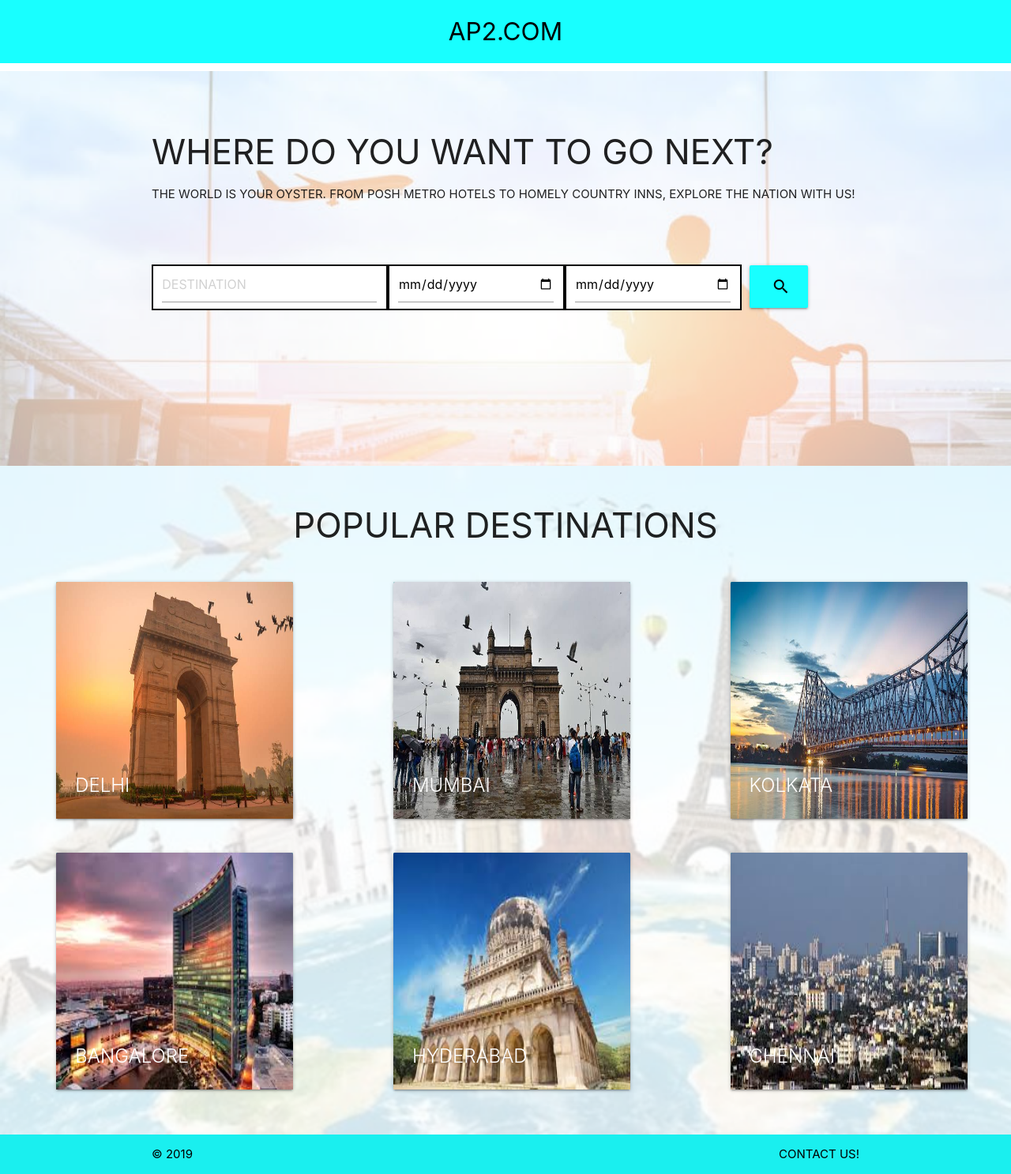
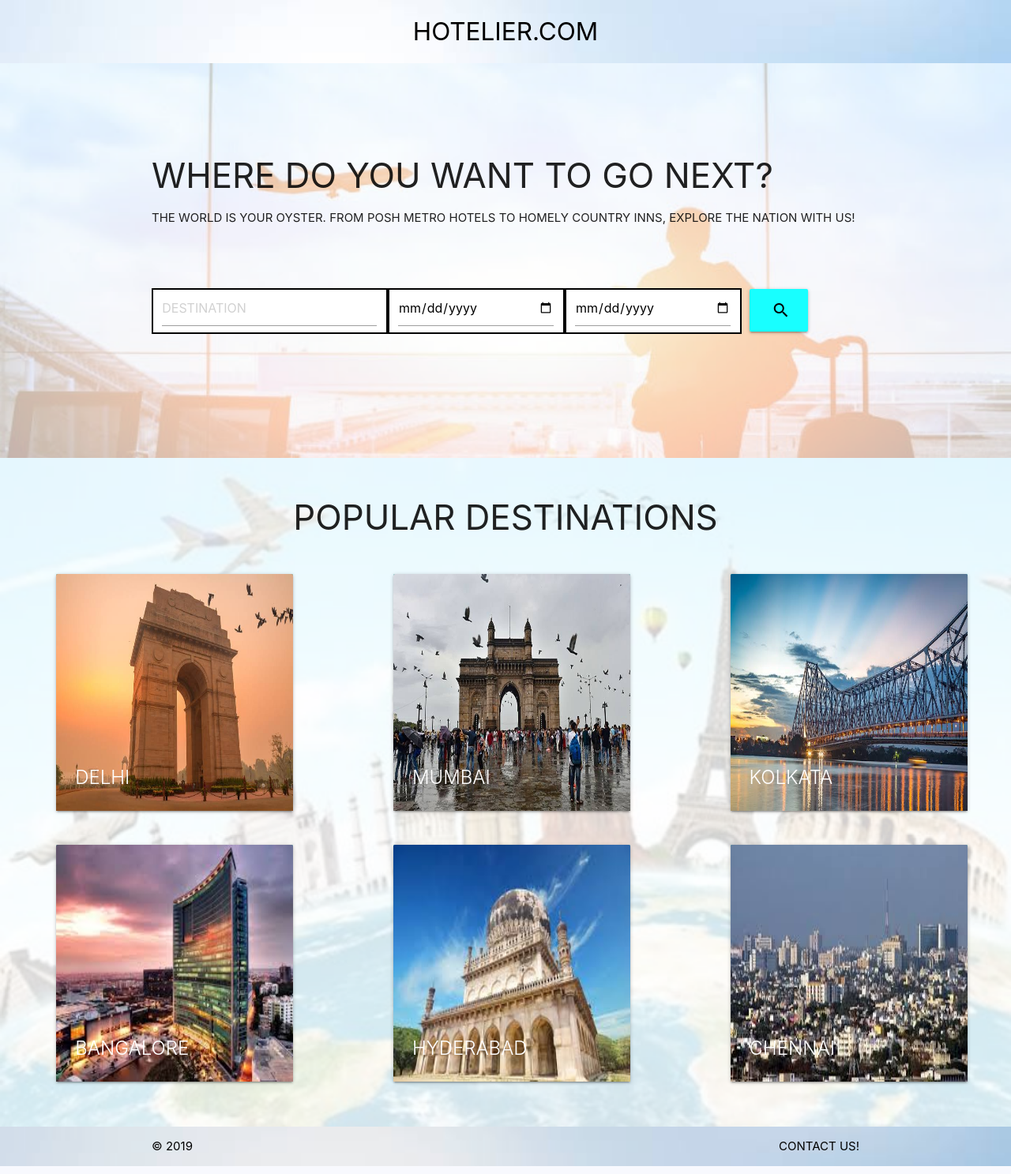
Before and after one commit to sammybarman/AP2, a Flask app: page / in a window 1280 px wide. Shown: the whole page at 79% size. Run offline with Flask 2, Linux system fonts and the light colour scheme.

Commit message:
FrontEnd cleanup

```diff
--- a/static/css/style.css
+++ b/static/css/style.css
@@ -17,6 +17,9 @@
     transition: background-color 0.4s ease-out;
     height: 80px;
     line-height: 80px;
+    background-image: url("/static/img/nav.jpeg");
+    background-repeat: no-repeat;
+    background-size: cover;
   }
 
   nav ul a:hover{
@@ -66,7 +62,11 @@
     background-size: cover;
   }
 
-
+  footer{
+    background-image: url("/static/img/nav.jpeg");
+    background-repeat: no-repeat;
+    background-size: cover;
+  }
 
   .card {
      width: 300px !important;
--- a/static/js/init.js
+++ b/static/js/init.js
@@ -1,19 +1,4 @@
-$('.carousel.carousel-slider').carousel({
-    fullWidth: true,
-    indicators: true
-  });
-  var autoplay = true;
-  setInterval(function() { if(autoplay) $('.carousel.carousel-slider').carousel('next'); }, 2000);
-  $('.carousel.carousel-slider').hover(function(){ autoplay = false; },function(){ autoplay = true; });
-
 $(document).ready(function(){
-  $('.sidenav').sidenav();
-  $('.parallax').parallax();
-  $('.scrollspy').scrollSpy();
-  $('.materialboxed').materialbox();
-  $('.fixed-action-btn').floatingActionButton();
-  $('.tap-target').tapTarget();
-  $('.tooltipped').tooltip();
   $('.datepicker').datepicker({
     selectMonths: true,
     minDate: new Date(2019,10,29)
@@ -37,28 +22,3 @@ $(document).ready(function(){
 function getId() {
   alert($('#autocomplete').data('id'));
 }
-
-
-// $(window).scroll(function(){
-//
-//   if($(window).scrollTop()>20){
-//     $('nav').addClass('bg');
-//     $('.brand-logo').addClass('black-text');
-//     $('.forjq').addClass('bg2');
-//   }else{
-//     $('nav').removeClass('bg');
-//     $('.brand-logo').removeClass('black-text');
-//     $('.forjq').removeClass('bg2');
-//   }
-// });
-
-
-
-$(document).ready(function(){
-    $('.parallax').parallax();
-  });
-
-$(document).ready(function(){
-      $('.fixed-action-btn').floatingActionButton();
-
-  });
--- a/templates/index.html
+++ b/templates/index.html
@@ -12,16 +12,16 @@
 </head>
 <body>
 
-  <nav class="cyan accent-2">
+  <nav>
     <div class="nav-wrapper">
-      <a href="#" class="brand-logo center black-text darken-4">AP2.COM</a>
+      <a href="#" class="brand-logo center black-text darken-4">HOTELIER.COM</a>
     </div>
   </nav>
 
-  <section style="min-height: 100vh; margin-top: 90px">
+  <section style="min-height: 100vh; margin-top: 80px">
     <div class="mainbooking">
       <div class="container">
-        <div class="row" style="padding-top:50px">
+        <div class="row" style="padding-top:90px">
           <h3>WHERE DO YOU WANT TO GO NEXT?</h3>
           <p>THE WORLD IS YOUR OYSTER. FROM POSH METRO HOTELS TO HOMELY COUNTRY INNS, EXPLORE THE NATION WITH US!</p>
         </div>
@@ -103,7 +103,7 @@
     </div>
   </section>
 
-  <footer style="padding-top: 0" class="page-footer cyan accent-2">
+  <footer style="padding-top: 0" class="page-footer">
     <div class="footer-copyright">
       <div class="container black-text text-darken-4 footlink">
         © 2019
```
Also changed, not shown: other parts of static/css/style.css (+0 -326 lines), static/img/nav.jpeg (added).
